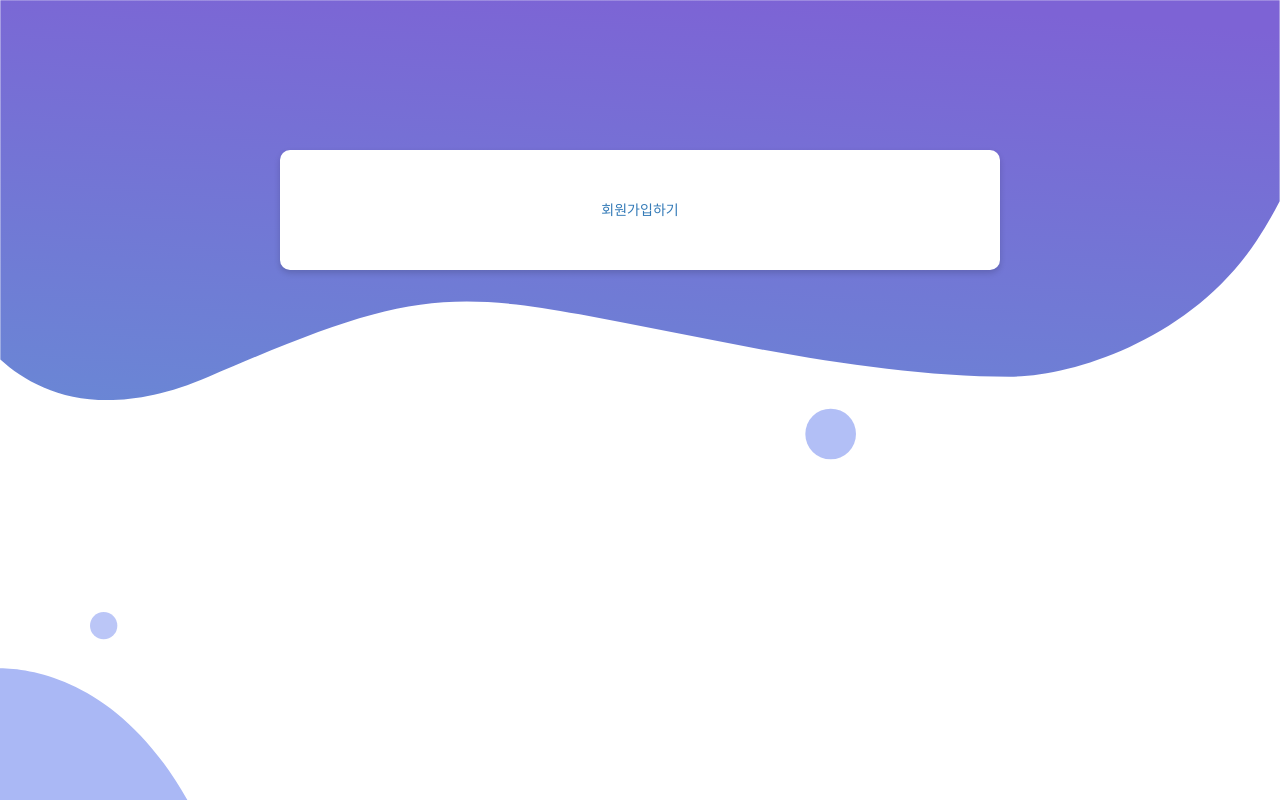
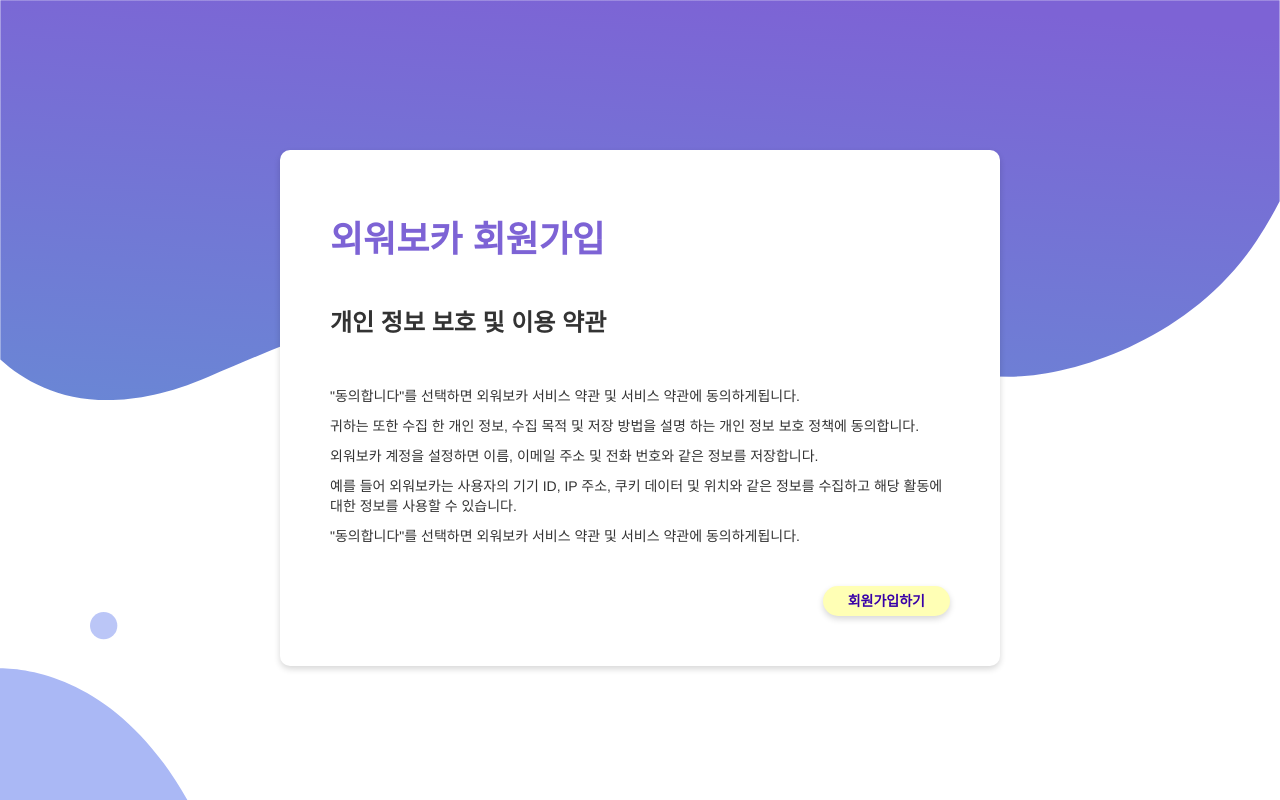
Before and after one commit to remindvoca/server, a Django app: page /accounts/before_sign_up/ in a window 1280 px wide. Run offline with Django 3.2, Linux system fonts and the light colour scheme; some libraries are stand-ins or nearby versions.

Commit message:
write context in before_sign_up.html

```diff
--- a/accounts/templates/before_sign_up.html
+++ b/accounts/templates/before_sign_up.html
@@ -1,8 +1,60 @@
 {% extends 'base.html' %}
 
 {% block title %}
+외워보카-회원가입
 {% endblock %}
 
+{% block extra_script %}
+    <style>
+        .wrapper{
+            text-align: left;
+        }
+
+        #sign-up-title{
+            width: 100%;
+            color: #7d63d5;
+            font-weight: bolder;
+            margin-bottom: 50px;
+        }
+        #Topic-title{
+            width: 100%;
+            color: #333;
+            font-weight: bolder;
+            margin-bottom: 50px;
+        }
+        button{
+            border: none;
+            margin-top: 30px;
+            padding: 5px 25px;
+            border-radius: 33px;
+            box-shadow: 0 3px 6px 0 rgba(0, 0, 0, 0.16);
+            background-color: #ffffb5;
+            color: #3800a8;
+            font-weight: bold;
+            float:right;
+        }
+    </style>
+{% endblock %}
+
+
 {% block content %}
-    <a href="{% url 'account:sign_up' %}">회원가입하기</a>
+    <div>
+        <h1 id="sign-up-title">외워보카 회원가입</h1>
+    </div>
+    <div>
+        <h3 id="Topic-title">개인 정보 보호 및 이용 약관</h3>
+    </div>
+    <div>
+        <p>"동의합니다"를 선택하면 외워보카 서비스 약관 및 서비스 약관에 동의하게됩니다.</p>
+        <p>귀하는 또한 수집 한 개인 정보, 수집 목적 및 저장 방법을 설명 하는 개인 정보 보호 정책에 동의합니다.</p>
+        <p>외워보카 계정을 설정하면 이름, 이메일 주소 및 전화 번호와 같은 정보를 저장합니다.</p>
+        <p>예를 들어 외워보카는 사용자의 기기 ID, IP 주소, 쿠키 데이터 및 위치와 같은 정보를 수집하고 해당
+            활동에 대한 정보를 사용할 수 있습니다.
+        </p>
+        <p>"동의합니다"를 선택하면 외워보카 서비스 약관 및 서비스 약관에 동의하게됩니다.</p>
+    </div>
+
+<!--    <a href="{% url 'account:sign_up' %}">회원가입하기</a>-->
+    <button id="sign-in-btn" onclick="window.location = '{% url 'account:sign_up' %}';">회원가입하기</button>
+
 {% endblock %}
```
